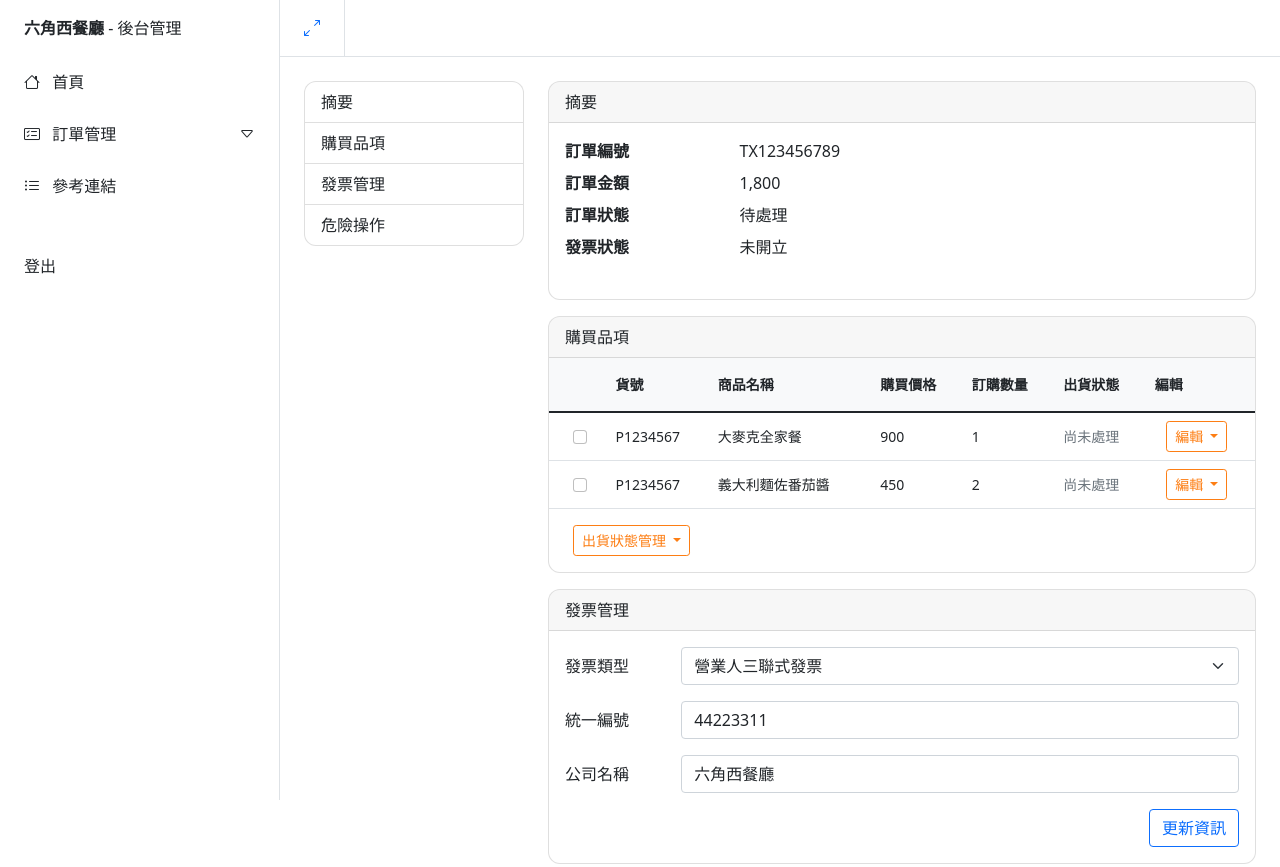
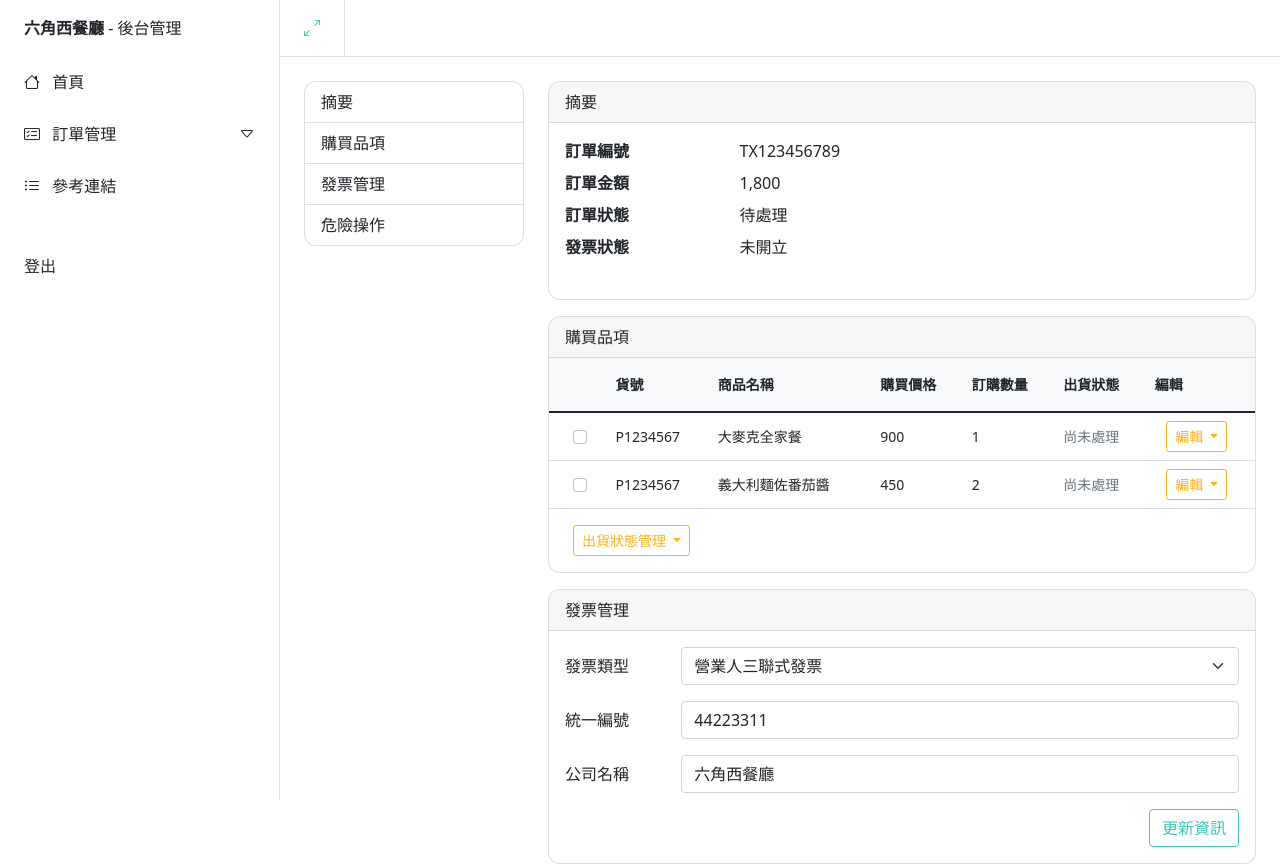
Before and after one commit to huanlinp/BS5---, a website: page order.html in a window 1280 px wide. Shown: the top 867 px of the page. Drawn offline with nearby package versions, Linux system fonts and the light colour scheme.

Commit message:
變更顏色

```diff
--- a/order.html
+++ b/order.html
@@ -6,7 +6,7 @@
     <meta name="viewport" content="width=device-width, initial-scale=1.0">
     <title>Document</title>
     <link rel="stylesheet" href="https://cdn.jsdelivr.net/npm/bootstrap-icons@1.8.3/font/bootstrap-icons.css">
-    <link rel="stylesheet" href="stylesheets/all.css">
+    <link rel="stylesheet" href="./stylesheets/all.css">
 
   </head>
   <body>
--- a/stylesheets/helpers/_variables.scss
+++ b/stylesheets/helpers/_variables.scss
@@ -67,8 +67,8 @@ $colors: (
 // scss-docs-end colors-map
 
 // scss-docs-start theme-color-variables
-$primary:       $blue !default;
-$secondary:     $orange !default;
+$primary:       rgba(61,200,186,1);//$blue !default;
+$secondary:     rgb(255 177 21);//$orange !default;
 $success:       $green !default;
 $info:          $cyan !default;
 $warning:       $yellow !default;
```
Also changed, not shown: stylesheets/all.css.
